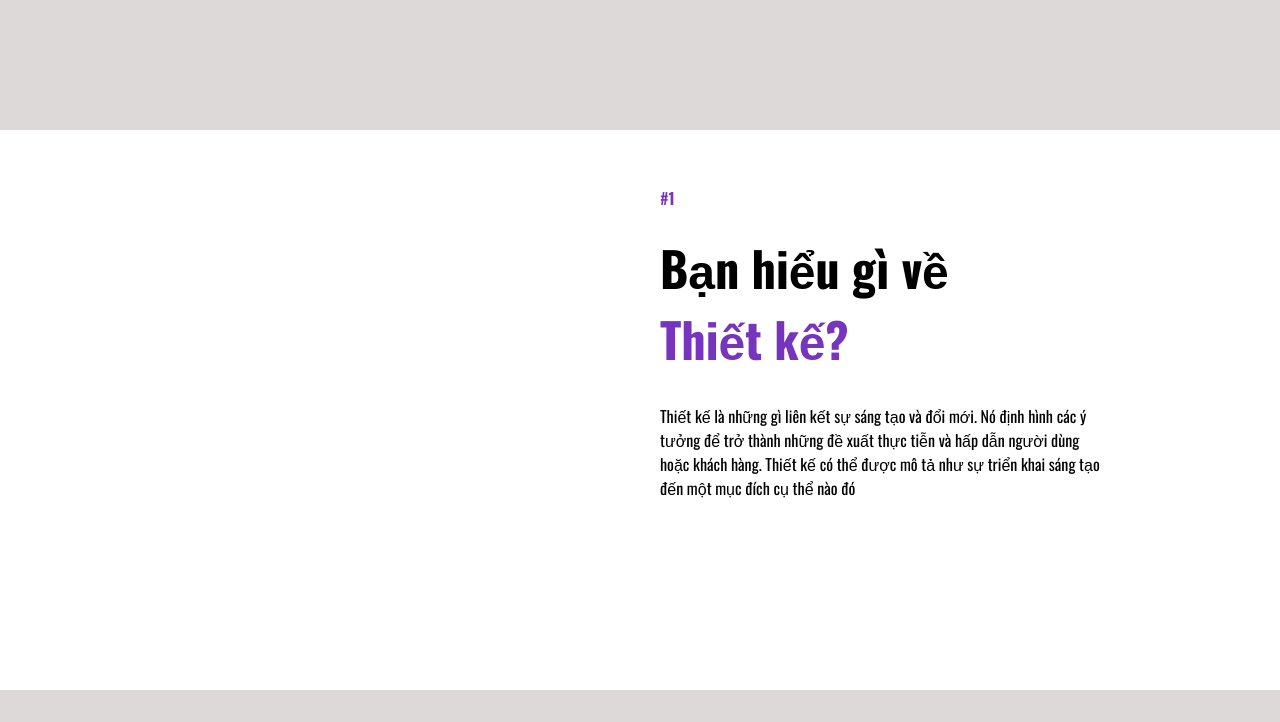
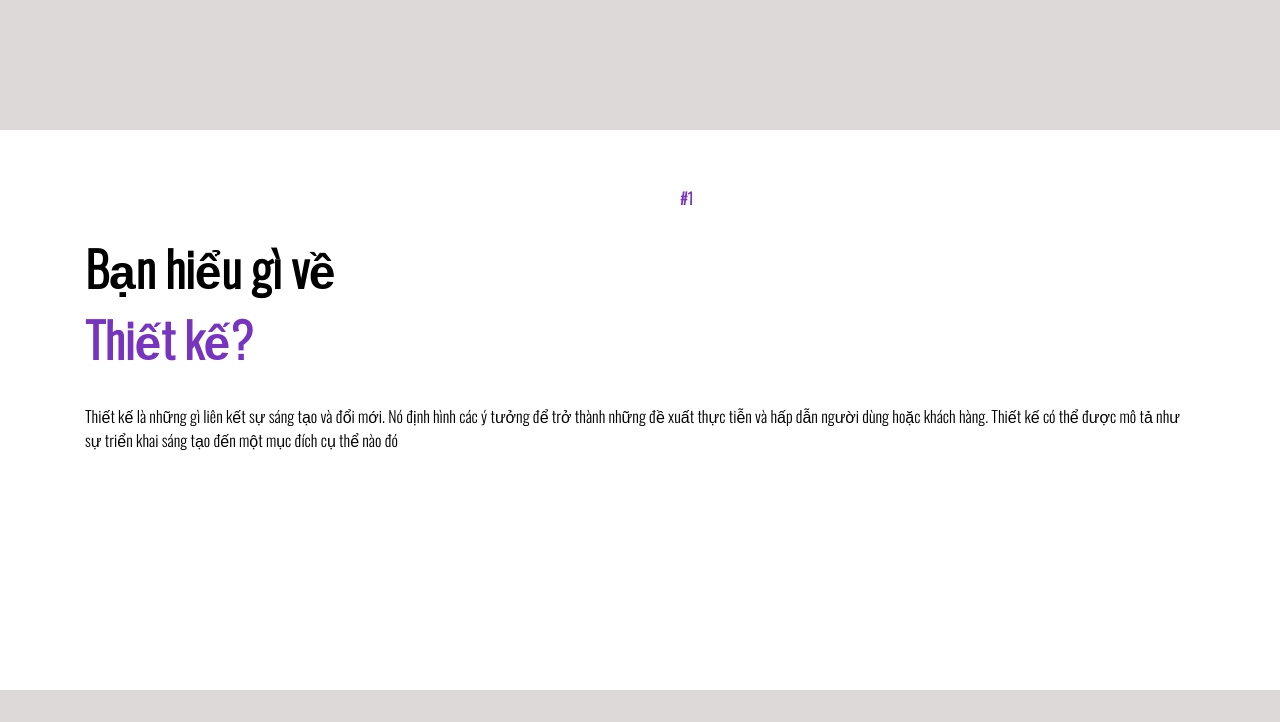
Before and after one commit to mjajnz/landingpage, a plain HTML site: page index.html in a window 1280 px wide. Shown: the part 1180-1902 px from the top of the page. Drawn offline with nearby package versions, Linux system fonts and the light colour scheme.

Commit message:
Update index.html

```diff
--- a/index.html
+++ b/index.html
@@ -6,7 +6,7 @@
     <meta http-equiv="X-UA-Compatible" content="IE=edge">
     <meta name="viewport" content="width=device-width, initial-scale=1.0">
     <title>Landing Page - Nông Nguyễn Thành</title>
-    <link rel="stylesheet" href="css/flexbox.css">
+    <link rel="stylesheet" href="css/style.css">
     <link rel="icon"
         href="https://assets.zyrosite.com/cdn-cgi/image/format=auto,w=32,h=32,fit=crop,f=png/YleDJnpKGGfPy488/logo-cuoc-thi_white-YleDJnx97NSq33P2.jpg"
         data-el-id="favicon">
```
